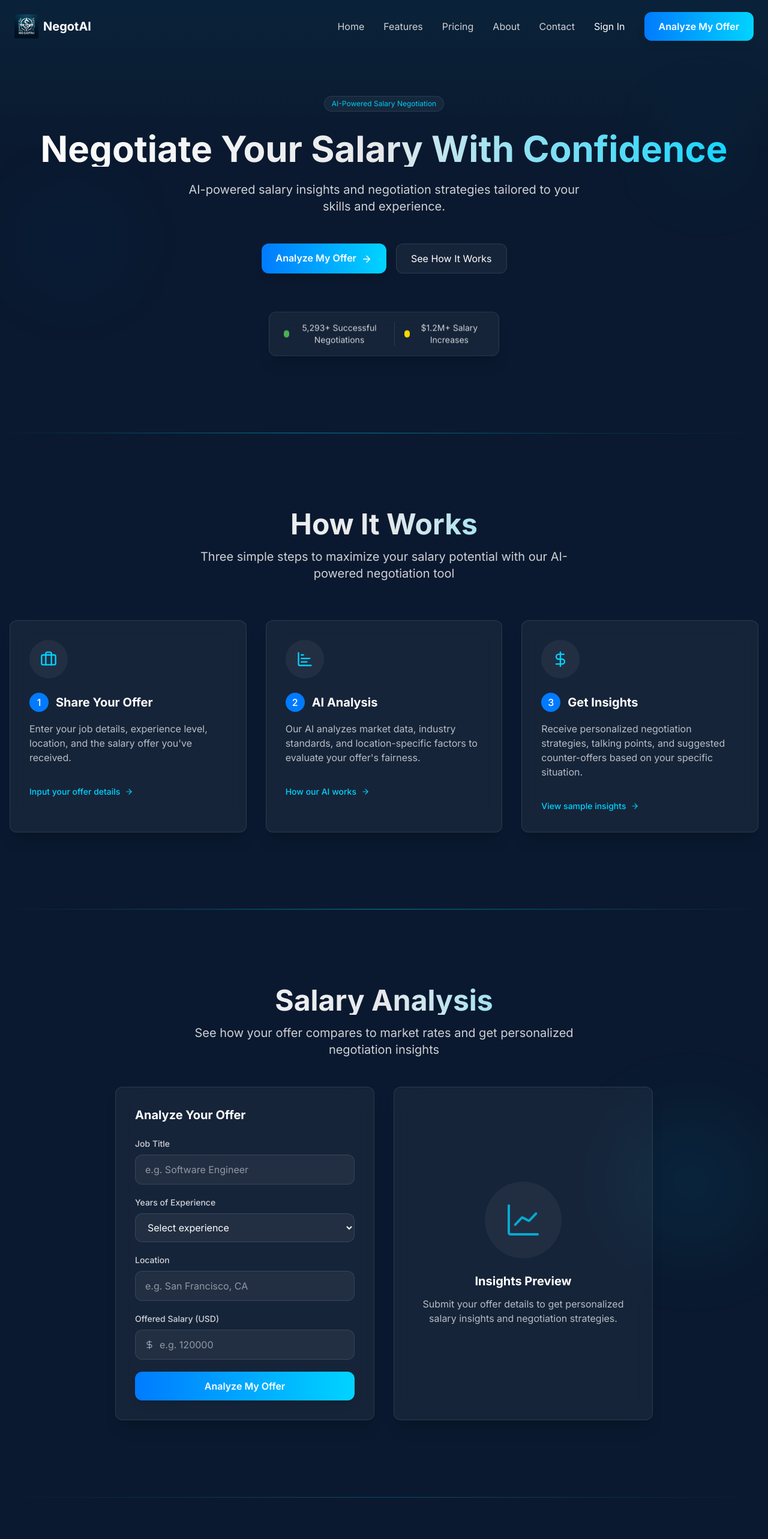
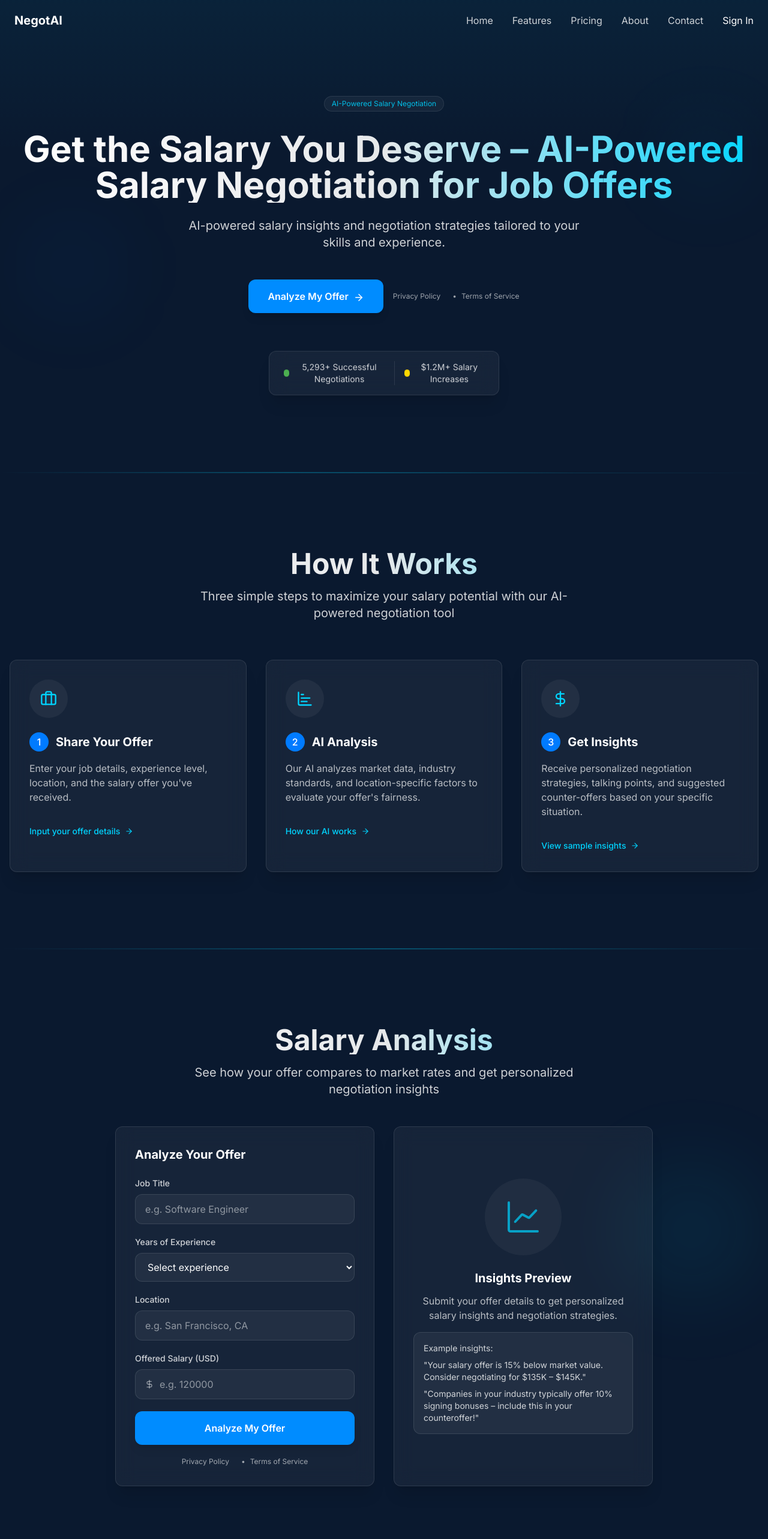
Before and after one commit to EdouardosStav/negotai, a React (Vite) app: page / in a window 1280 px wide. Shown: the top 2566 px of the page at 60% size. Built offline with nearby package versions, Linux system fonts and the light colour scheme.

Commit message:
Refine NegotAI website design
This commit implements several refinements to the NegotAI website, focusing on design improvements, content updates, and enhanced user experience.  Changes include updates to the hero section, salary analysis form, success stories section, and footer.

```diff
--- a/src/components/Footer.tsx
+++ b/src/components/Footer.tsx
@@ -15,12 +15,7 @@ const Footer = () => {
           {/* Column 1 - Brand */}
           <div>
             <div className="flex items-center mb-6">
-              <img
-                src="/lovable-uploads/99419d5b-f5a2-486a-b3a2-fb21fbd94693.png"
-                alt="NegotAI Logo"
-                className="h-8 w-auto"
-              />
-              <span className="ml-2 text-lg font-bold text-white">NegotAI</span>
+              <span className="text-lg font-bold text-white">NegotAI</span>
             </div>
             <p className="text-white/70 text-sm mb-6">
               AI-powered salary insights and negotiation strategies tailored to your skills and experience.
@@ -35,7 +30,7 @@ const Footer = () => {
               <a href="#" className="w-8 h-8 rounded-full bg-white/5 border border-white/10 flex items-center justify-center hover:bg-primary/20 transition-all">
                 <Github size={16} className="text-white" />
               </a>
-              <a href="#" className="w-8 h-8 rounded-full bg-white/5 border border-white/10 flex items-center justify-center hover:bg-primary/20 transition-all">
+              <a href="mailto:support@negotiai.com" className="w-8 h-8 rounded-full bg-white/5 border border-white/10 flex items-center justify-center hover:bg-primary/20 transition-all">
                 <Mail size={16} className="text-white" />
               </a>
             </div>
@@ -56,6 +51,9 @@ const Footer = () => {
               </li>
               <li>
                 <a href="#" className="text-white/70 hover:text-white transition-colors">Press</a>
+              </li>
+              <li>
+                <a href="mailto:support@negotiai.com" className="text-white/70 hover:text-white transition-colors">Contact Us</a>
               </li>
             </ul>
           </div>
@@ -84,10 +82,10 @@ const Footer = () => {
             <h3 className="text-white font-bold mb-4">Legal</h3>
             <ul className="space-y-3">
               <li>
-                <a href="#" className="text-white/70 hover:text-white transition-colors">Terms of Service</a>
+                <a href="#terms" className="text-white/70 hover:text-white transition-colors">Terms of Service</a>
               </li>
               <li>
-                <a href="#" className="text-white/70 hover:text-white transition-colors">Privacy Policy</a>
+                <a href="#privacy" className="text-white/70 hover:text-white transition-colors">Privacy Policy</a>
               </li>
               <li>
                 <a href="#" className="text-white/70 hover:text-white transition-colors">Cookie Policy</a>
--- a/src/components/Hero.tsx
+++ b/src/components/Hero.tsx
@@ -53,7 +53,7 @@ const Hero = () => {
         </div>
 
         <h1 className="text-gradient text-4xl md:text-5xl lg:text-6xl font-bold mb-6 leading-tight">
-          Negotiate Your Salary With Confidence
+          Get the Salary You Deserve – AI-Powered Salary Negotiation for Job Offers
         </h1>
 
         <p className="text-white/80 text-lg md:text-xl max-w-2xl mx-auto mb-12">
@@ -61,13 +61,20 @@ const Hero = () => {
         </p>
 
         <div className="flex flex-col sm:flex-row justify-center gap-4 mb-16">
-          <a href="#analyze" className="cta-button group">
+          <a
+            href="#analyze"
+            className="relative overflow-hidden px-8 py-4 rounded-lg font-semibold text-white shadow-lg
+            transform transition-all duration-300 ease-in-out hover:scale-[1.02] active:scale-[0.98]
+            bg-[#008CFF] hover:shadow-[0_0_25px_rgba(0,140,255,0.6)]"
+          >
             Analyze My Offer
             <ArrowRight className="inline-block ml-2 group-hover:translate-x-1 transition-transform duration-300" size={18} />
           </a>
-          <a href="#features" className="py-3 px-6 rounded-lg bg-white/5 border border-white/10 text-white hover:bg-white/10 transition-all duration-300">
-            See How It Works
-          </a>
+          <div className="flex items-center text-xs text-white/60 mt-2 sm:mt-0 justify-center">
+            <a href="#privacy" className="hover:text-white mr-3 transition-colors">Privacy Policy</a>
+            <span className="mx-2">•</span>
+            <a href="#terms" className="hover:text-white transition-colors">Terms of Service</a>
+          </div>
         </div>
 
         <div className="flex justify-center">
--- a/src/components/Navbar.tsx
+++ b/src/components/Navbar.tsx
@@ -25,12 +25,7 @@ const Navbar = () => {
       <div className="container mx-auto px-4 md:px-6">
         <div className="flex items-center justify-between">
           <div className="flex items-center">
-            <img
-              src="/lovable-uploads/99419d5b-f5a2-486a-b3a2-fb21fbd94693.png"
-              alt="NegotAI Logo"
-              className="h-10 w-auto"
-            />
-            <span className="ml-2 text-xl font-bold text-white">NegotAI</span>
+            <span className="text-xl font-bold text-white">NegotAI</span>
           </div>
 
           {/* Desktop Navigation */}
@@ -45,12 +40,6 @@ const Navbar = () => {
               className="text-white hover:text-cyan transition-colors duration-300"
             >
               Sign In
-            </a>
-            <a
-              href="#analyze"
-              className="cta-button"
-            >
-              Analyze My Offer
             </a>
           </nav>
 
@@ -108,13 +97,6 @@ const Navbar = () => {
             >
               Sign In
             </a>
-            <a
-              href="#analyze"
-              className="cta-button mt-2 w-full text-center"
-              onClick={() => setIsMobileMenuOpen(false)}
-            >
-              Analyze My Offer
-            </a>
           </nav>
         )}
       </div>
--- a/src/components/SalaryAnalysis.tsx
+++ b/src/components/SalaryAnalysis.tsx
@@ -1,6 +1,6 @@
 
 import { useState, useEffect, useRef } from "react";
-import { CheckCircle, AlertCircle, DollarSign } from "lucide-react";
+import { CheckCircle, AlertCircle, DollarSign, ShieldCheck } from "lucide-react";
 
 const SalaryAnalysis = () => {
   const [formSubmitted, setFormSubmitted] = useState(false);
@@ -148,10 +148,18 @@ const SalaryAnalysis = () => {
 
                   <button
                     type="submit"
-                    className="cta-button w-full mt-4"
+                    className="relative overflow-hidden px-8 py-4 rounded-lg font-semibold text-white shadow-lg
+                    w-full transform transition-all duration-300 ease-in-out hover:scale-[1.02] active:scale-[0.98]
+                    bg-[#008CFF] hover:shadow-[0_0_25px_rgba(0,140,255,0.6)]"
                   >
                     Analyze My Offer
                   </button>
+
+                  <div className="flex items-center justify-center text-xs text-white/60 mt-1">
+                    <a href="#privacy" className="hover:text-white mr-3 transition-colors">Privacy Policy</a>
+                    <span className="mx-2">•</span>
+                    <a href="#terms" className="hover:text-white transition-colors">Terms of Service</a>
+                  </div>
                 </div>
               </form>
             </div>
@@ -164,9 +172,14 @@ const SalaryAnalysis = () => {
                     <ChartIcon />
                   </div>
                   <h3 className="text-xl font-bold text-white mb-3">Insights Preview</h3>
-                  <p className="text-white/70">
+                  <p className="text-white/70 mb-4">
                     Submit your offer details to get personalized salary insights and negotiation strategies.
                   </p>
+                  <div className="bg-white/5 border border-white/10 p-4 rounded-lg text-left text-sm text-white/80">
+                    <p className="mb-2">Example insights:</p>
+                    <p className="mb-2">"Your salary offer is 15% below market value. Consider negotiating for $135K – $145K."</p>
+                    <p>"Companies in your industry typically offer 10% signing bonuses – include this in your counteroffer!"</p>
+                  </div>
                 </div>
               ) : (
                 <div className="animate-fade-in">
@@ -221,7 +234,7 @@ const SalaryAnalysis = () => {
                   </div>
 
                   <button className="w-full mt-6 py-2.5 px-4 rounded-lg bg-white/5 border border-white/10 text-white hover:bg-white/10 transition-all duration-300 text-sm">
-                    View Full Report
+                    Download Negotiation Report
                   </button>
                 </div>
               )}
--- a/src/components/Testimonials.tsx
+++ b/src/components/Testimonials.tsx
@@ -1,6 +1,6 @@
 
 import { useState, useEffect, useRef } from "react";
-import { ChevronLeft, ChevronRight, User, DollarSign, Star } from "lucide-react";
+import { ChevronLeft, ChevronRight, User, DollarSign, Star, ShieldCheck } from "lucide-react";
 
 const testimonials = [
   {
@@ -10,7 +10,8 @@ const testimonials = [
     content: "NegotAI helped me land a $25K higher salary than initially offered. The AI-generated talking points gave me the confidence to negotiate effectively.",
     increase: 25000,
     rating: 5,
-    industry: "Tech"
+    industry: "Tech",
+    verified: true
   },
   {
     id: 2,
@@ -19,7 +20,8 @@ const testimonials = [
     content: "I was about to accept the first offer until NegotAI showed me I was being underpaid by 15%. Used their strategy and got a significant bump plus better benefits.",
     increase: 18500,
     rating: 5,
-    industry: "Software"
+    industry: "Software",
+    verified: true
   },
   {
     id: 3,
@@ -28,7 +30,8 @@ const testimonials = [
     content: "The salary insights were spot-on for my industry and location. NegotAI's negotiation script helped me secure not just more pay, but also additional stock options.",
     increase: 32000,
     rating: 5,
-    industry: "Marketing"
+    industry: "Marketing",
+    verified: true
   },
   {
     id: 4,
@@ -37,7 +40,8 @@ const testimonials = [
     content: "As someone who hates negotiating, this tool was a lifesaver. The personalized counter-offer strategy worked perfectly and I got $15K more than the initial offer.",
     increase: 15000,
     rating: 4,
-    industry: "Finance"
+    industry: "Finance",
+    verified: false
   },
 ];
 
@@ -111,8 +115,8 @@ const Testimonials = () => {
             </div>
 
             <div className="glass-card p-6 rounded-xl text-center">
-              <div className="text-3xl font-bold text-gradient mb-2">${(calculateTotalIncrease() / 1000000).toFixed(1)}M+</div>
-              <p className="text-white/70 text-sm">Total Salary Increases</p>
+              <div className="text-3xl font-bold text-gradient mb-2">Over $100,000</div>
+              <p className="text-white/70 text-sm">in Salary Gains for Our Users!</p>
             </div>
 
             <div className="glass-card p-6 rounded-xl text-center">
@@ -145,7 +149,15 @@ const Testimonials = () => {
                               />
                             ))}
                           </div>
-                          <h3 className="text-xl font-bold text-white mb-1">{testimonial.name}</h3>
+                          <div className="flex items-center">
+                            <h3 className="text-xl font-bold text-white mb-1">{testimonial.name}</h3>
+                            {testimonial.verified && (
+                              <div className="ml-2 flex items-center text-xs text-premium font-medium">
+                                <ShieldCheck size={14} className="mr-1" />
+                                <span>Verified User</span>
+                              </div>
+                            )}
+                          </div>
                           <div className="text-white/60 text-sm mb-4">{testimonial.role} | {testimonial.industry}</div>
                           <p className="text-white/80 mb-6">"{testimonial.content}"</p>
                           <div className="flex items-center px-4 py-3 bg-primary/10 rounded-lg border border-primary/20 w-fit">
--- a/src/index.css
+++ b/src/index.css
@@ -93,11 +93,9 @@
   }
 
   .cta-button {
-    @apply relative overflow-hidden bg-gradient-to-r from-primary to-cyan text-white font-semibold py-3 px-6 rounded-lg shadow-lg
+    @apply relative overflow-hidden bg-[#008CFF] text-white font-semibold py-3 px-6 rounded-lg shadow-lg
     transform transition-all duration-300 ease-in-out hover:scale-[1.02] active:scale-[0.98]
-    before:absolute before:content-[''] before:top-0 before:right-0 before:bottom-0 before:left-0
-    before:bg-gradient-to-r before:from-cyan before:to-primary before:opacity-0 before:transition-opacity
-    before:duration-300 hover:before:opacity-100 hover:shadow-[0_0_20px_rgba(0,212,255,0.5)];
+    hover:shadow-[0_0_25px_rgba(0,140,255,0.6)];
   }
 
   .nav-link {
```
